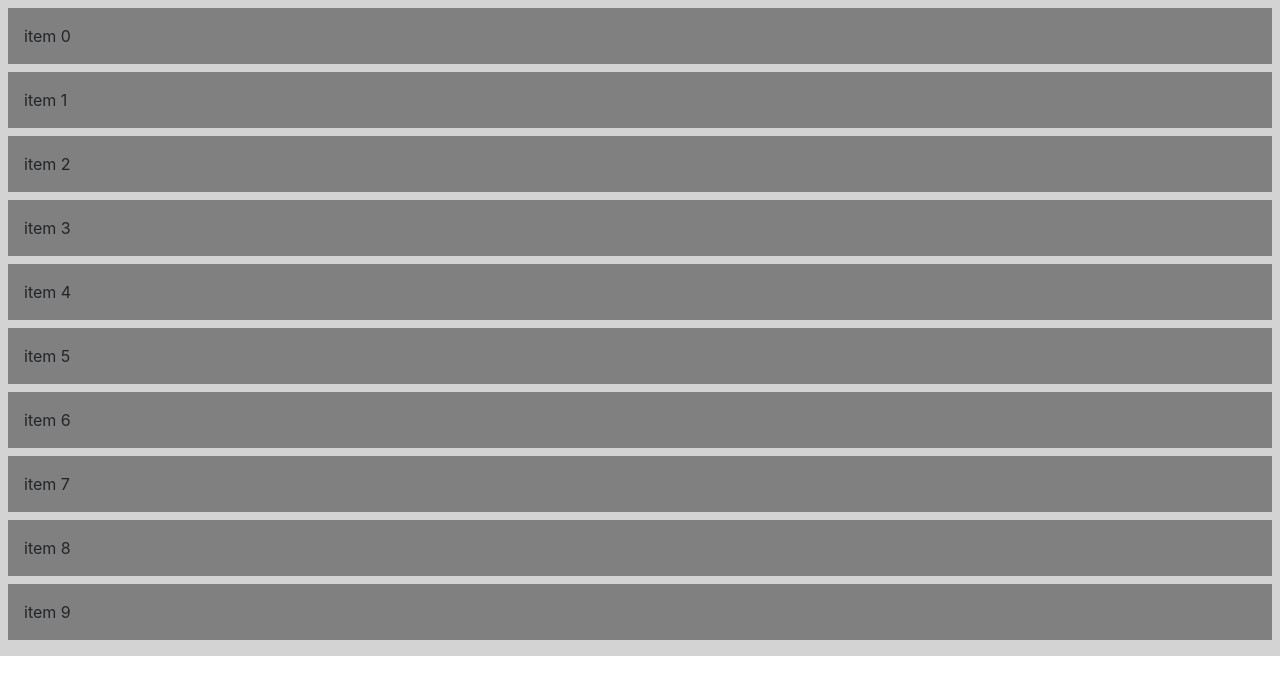
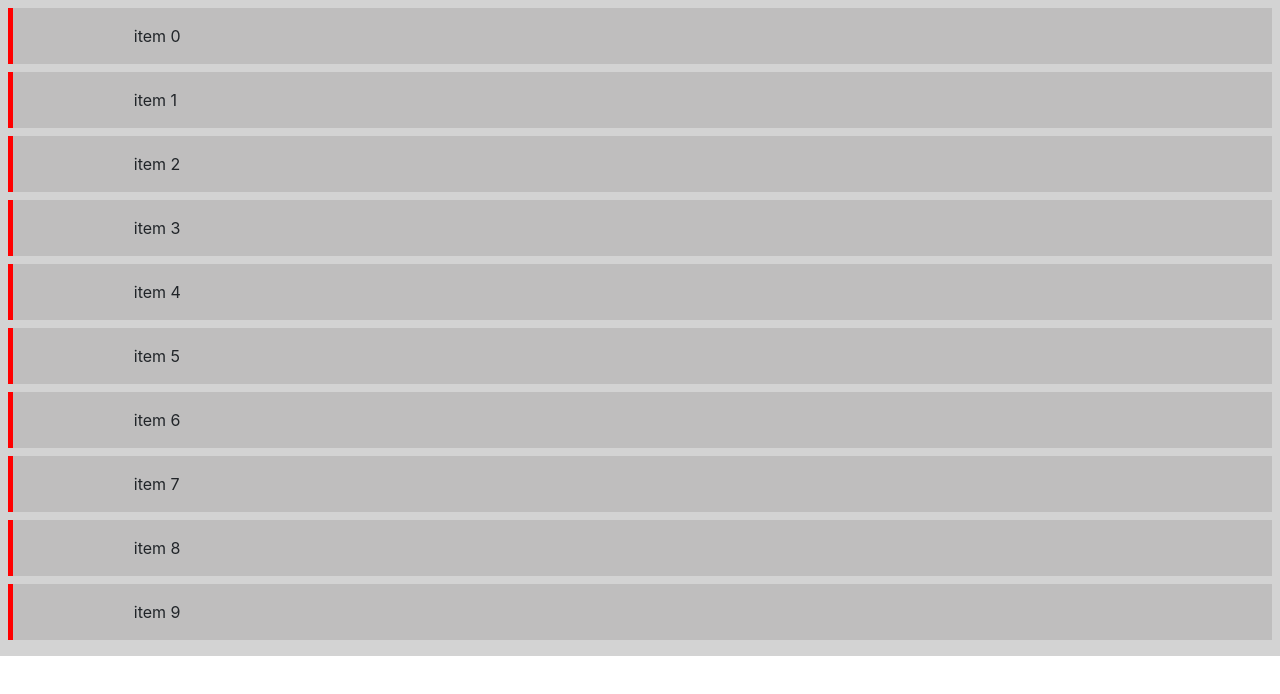
Before and after one commit to BBShark99/slate_dnd, a React app: page / in a window 1280 px wide. Built offline with nearby package versions, Linux system fonts and the light colour scheme.

Commit message:
ui updated

```diff
--- a/public/index.html
+++ b/public/index.html
@@ -2,7 +2,7 @@
 <html lang="en">
   <head>
     <meta charset="utf-8" />
-    <link rel="icon" href="%PUBLIC_URL%/logo.png" />
+    <link rel="icon" href="%PUBLIC_URL%/favicon.ico" />
     <meta name="viewport" content="width=device-width, initial-scale=1" />
     <meta name="theme-color" content="#000000" />
     <meta
@@ -26,7 +26,7 @@
     -->
     <link href="https://cdnjs.cloudflare.com/ajax/libs/font-awesome/5.10.2/css/all.css" rel='stylesheet' />
     <link href="https://fonts.googleapis.com/css?family=Crimson+Text&display=swap" rel="stylesheet">
-    <title>TixBee - Awesome</title>
+    <title>Slate DND</title>
   </head>
   <body>
     <noscript>You need to enable JavaScript to run this app.</noscript>
--- a/src/olaf/views/Home.js
+++ b/src/olaf/views/Home.js
@@ -28,7 +28,8 @@ const getItemStyle = (isDragging, draggableStyle) => ({
   margin: `0 0 ${grid}px 0`,
 
   // change background colour if dragging
-  background: isDragging ? "lightgreen" : "grey",
+  background: isDragging ? "lightgreen" : "rgba(144, 138, 138, 0.3)",
+  borderLeft: "5px solid red",
 
   // styles we need to apply on draggables
   ...draggableStyle
@@ -89,7 +90,12 @@ class Home extends Component {
                         provided.draggableProps.style
                       )}
                     >
-                      <MyObject text={item.content} />
+                      <div className="row">
+                        <div className="col-sm-1"></div>
+                        <div className="col-sm-11">
+                          <MyObject text={item.content} />
+                        </div>
+                      </div>
                     </div>
                   )}
                 </Draggable>
```
